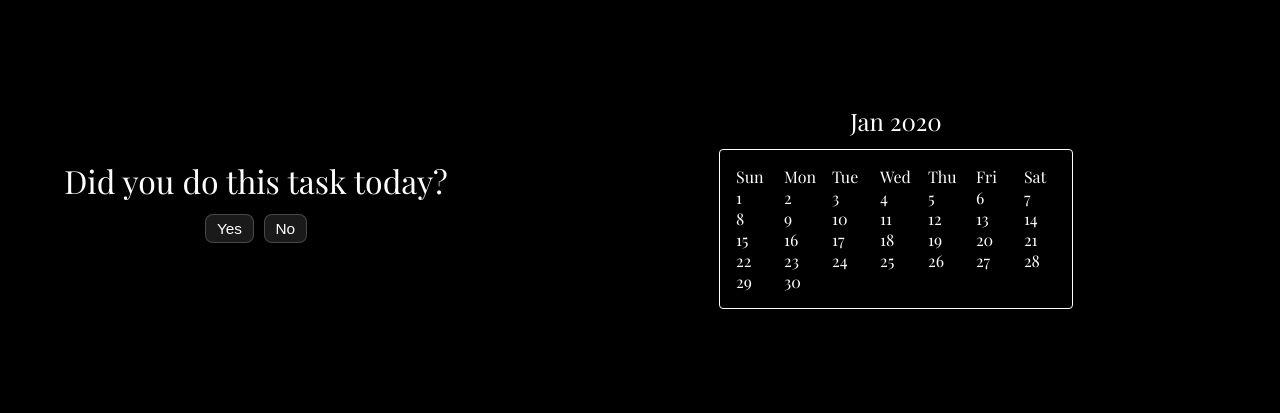
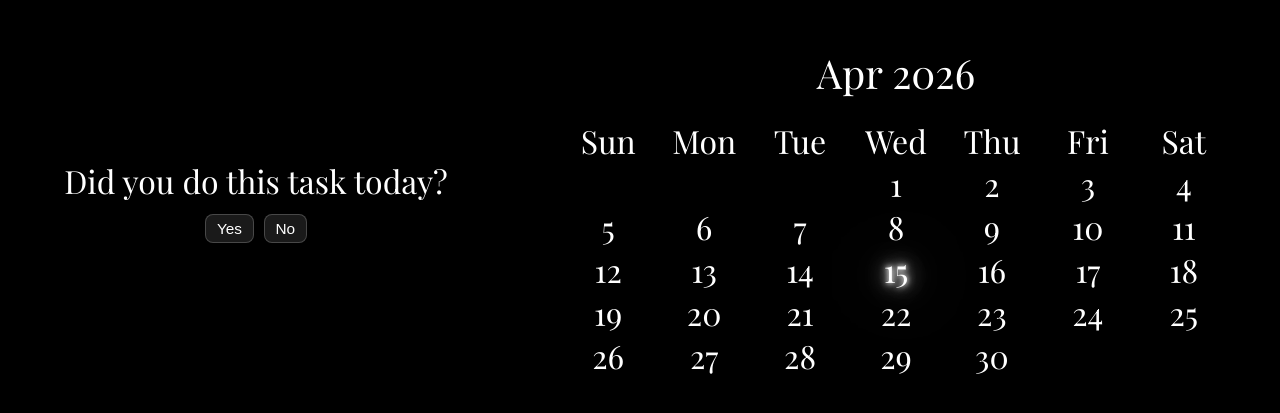
Before and after one commit to devtribal/watership, a React (Vite) app: page / in a window 1280 px wide. Shown: the part 199-612 px from the top of the page. Built offline with nearby package versions, Linux system fonts and the light colour scheme; a web font is replaced by a local one.

Commit message:
feat: add calendar weekday offset and render logic

```diff
--- a/src/App.jsx
+++ b/src/App.jsx
@@ -1,21 +1,42 @@
 import { useState } from "react";
 
 function Widget() {
+    const date = new Date();
+    // Get current month and year (Jan 2026) to display on calendar header
+    let monthString = date.toLocaleString("default", { month: "short" });
+    let year = date.getFullYear();
+    let month = date.getMonth();
+
     function createCalender() {
-        const days = [];
+        const dates = [];
+        const lastDay = new Date(year, month + 1, 0).getDate();
+
+        const firstDay = new Date(year, month, 1).getDay();
+
 
         let i = 0;
-        while (i < 30) {
+        while (i < firstDay) {
+            dates.push(<div />);
             i++;
-            days.push(<div>{i}</div>)
         }
 
-        return days;
+        i = 0;
+        while (i < lastDay) {
+            i++;
+
+            if (i === date.getDate()) {
+                dates.push(<div className="current-day">{i}</div>);
+            } else {
+                dates.push(<div>{i}</div>);
+            }
+        }
+
+        return dates;
     }
 
     return (
         <div className="widget-area">
-            <div className="month-year">Jan 2020</div>
+            <div className="month-year"> {`${monthString} ${year}`} </div>
             <div className="calendar-area">
                 <div>Sun</div>
                 <div>Mon</div>
@@ -24,7 +45,7 @@ function Widget() {
                 <div>Thu</div>
                 <div>Fri</div>
                 <div>Sat</div>
-                { createCalender() }
+                {createCalender()}
             </div>
         </div>
     );
@@ -45,7 +66,7 @@ function Task({ onYesClick, onNoClick }) {
 }
 
 function App() {
-    const [taskCompletion, setTaskCompletion] = useState(null);
+    const [, setTaskCompletion] = useState(null);
 
     function handleYesClick() {
         setTaskCompletion(true);
@@ -57,7 +78,7 @@ function App() {
 
     return (
         <div className="wrapper" >
-            <Task onYesClick={handleYesClick} onNoClick={handleNoClick}/>
+            <Task onYesClick={handleYesClick} onNoClick={handleNoClick} />
             <Widget />
         </div>
     );
--- a/src/index.css
+++ b/src/index.css
@@ -92,7 +92,16 @@ body {
 
 .month-year {
     padding: 0.5em;
-    font-size: 1.5em;
+    font-size: 2.5em;
+}
+
+.current-day {
+    text-shadow:
+        0 0 5px #fff,
+        0 0 10px #fff,
+        0 0 20px #fff,
+        0 0 40px #fff,
+        0 0 80px #fff;
 }
 
 .calendar-area {
@@ -101,7 +110,6 @@ body {
     grid-auto-rows: 1fr;
     grid-column-gap: 1em;
 
-    border: 1px solid white;
-    border-radius: 4px;
-    padding: 1em;
+    text-align: center;
+    font-size: 2em;
 }
```
